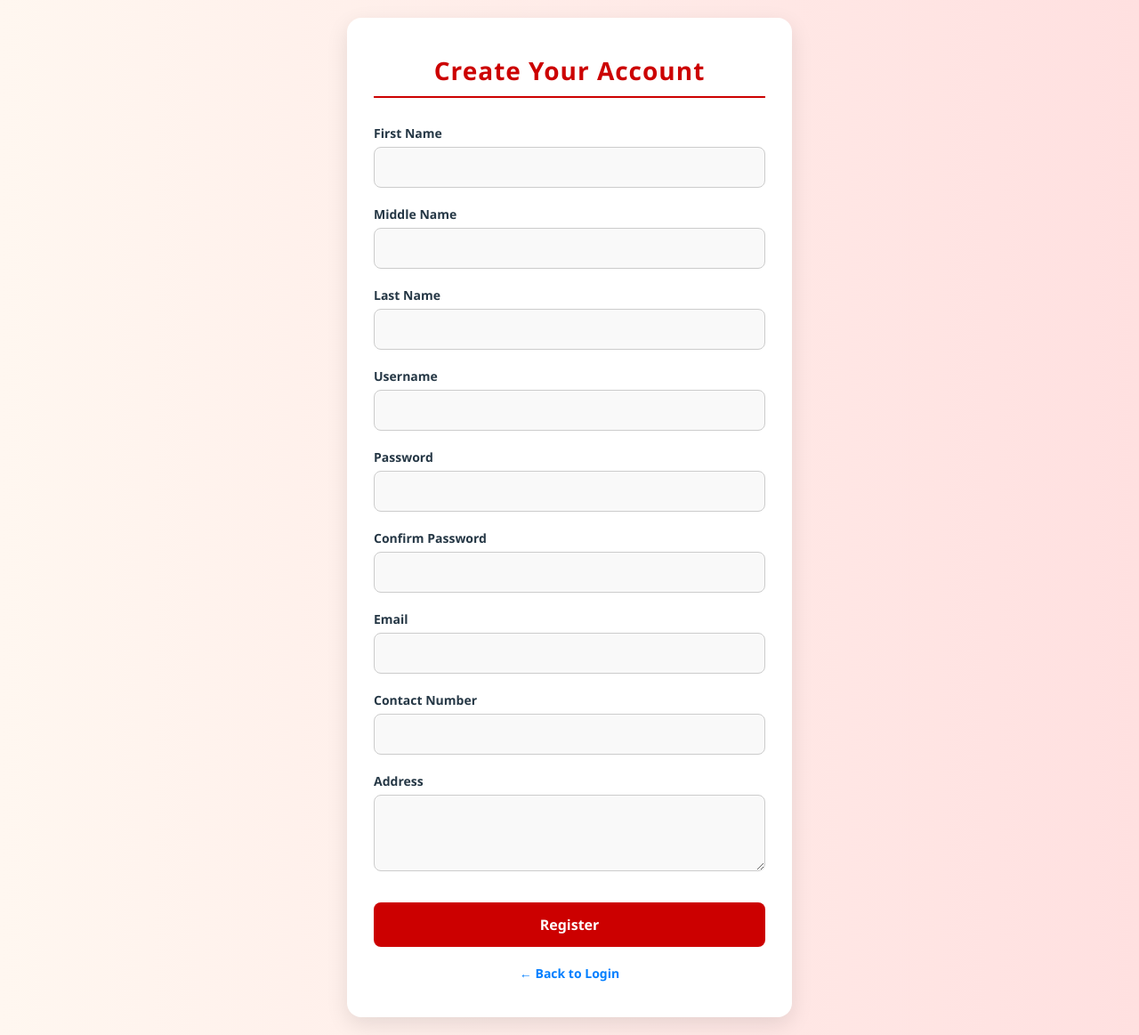
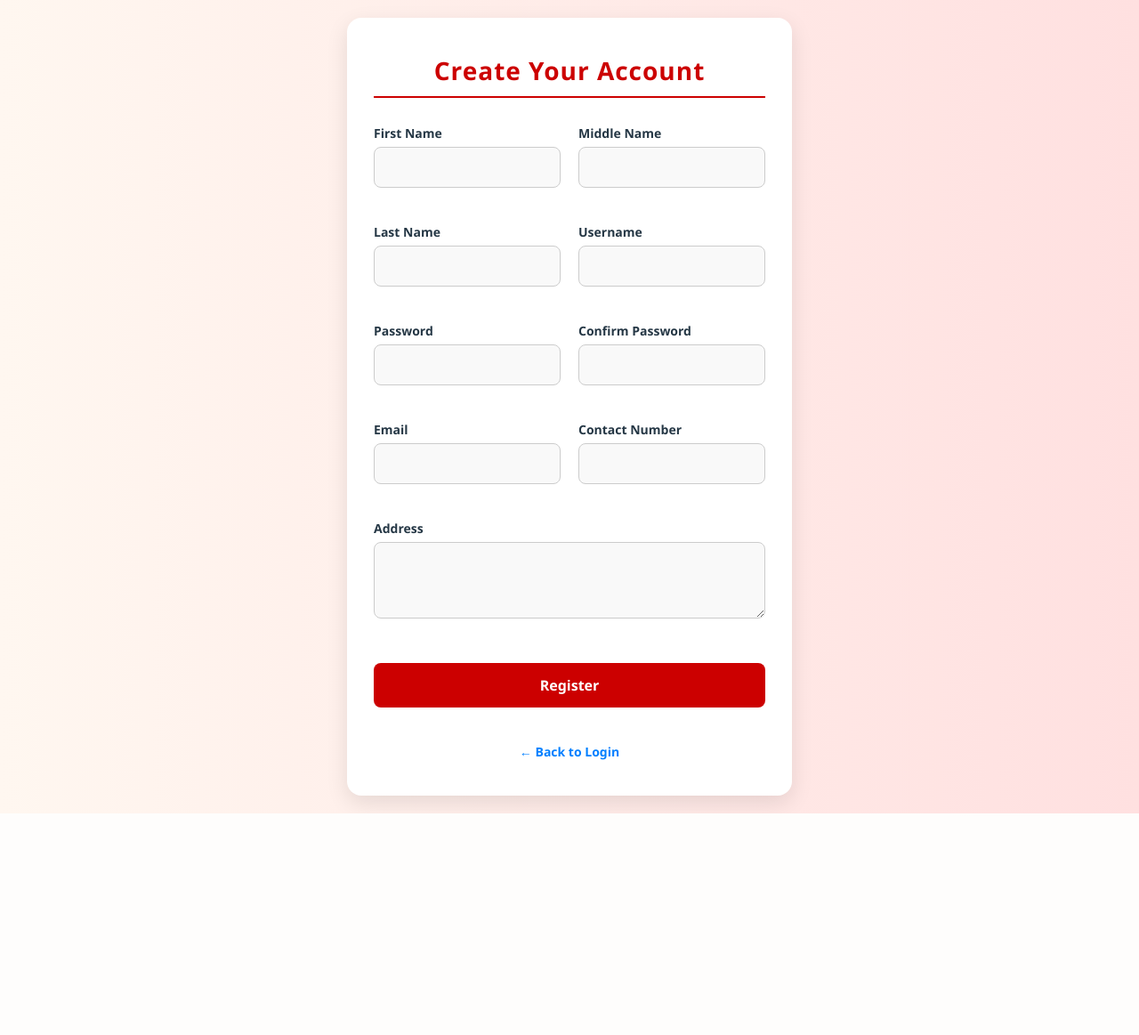
Before and after one commit to rmmlvnc/system, a PHP site: page /registration.php in a window 1280 px wide. Shown: the whole page at 89% size. After the commit the page ends 914 px from the top, so only its background shows below. Run offline with PHP 8.4, Linux system fonts and the light colour scheme.

Commit message:
Update style.css

```diff
--- a/style.css
+++ b/style.css
@@ -28,14 +28,25 @@ body.index {
   gap: 15px;
 }
 
-.welcome-user .welcome-text {
+.nav-actions a{
+  background-color: rgb(255, 6, 6);
+  color: rgb(255, 255, 255);
+  padding: 8px 16px;
+  border-radius: 25px;
+  font-weight: bold;
+  box-shadow: 0 0 8px rgba(0,0,0,0.1);
+}
+
+.welcome-text {
   background-color: white;
   color: #c00;
   padding: 8px 16px;
   border-radius: 25px;
   font-weight: bold;
   box-shadow: 0 0 8px rgba(0,0,0,0.1);
+  margin-right: 10px;
 }
+
 
 .logout-btn {
   background-color: #fff;
@@ -381,6 +392,23 @@ body.index {
   text-decoration: underline;
 }
 
+/* Two-column layout for registration form */
+.two-column-form {
+  display: grid;
+  grid-template-columns: 1fr 1fr;
+  gap: 20px;
+}
+
+.form-group {
+  display: flex;
+  flex-direction: column;
+}
+
+.full-width {
+  grid-column: span 2;
+}
+
+
 /* Animation */
 @keyframes fadeIn {
   from {
```
